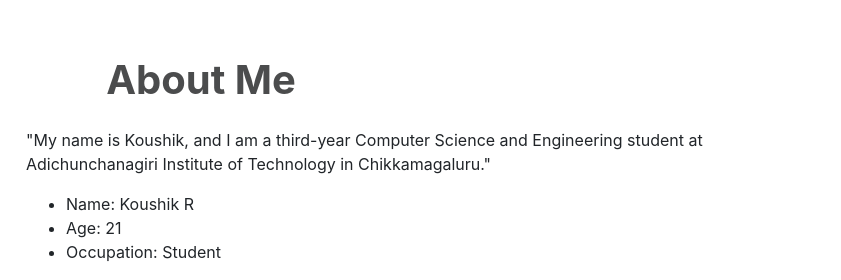
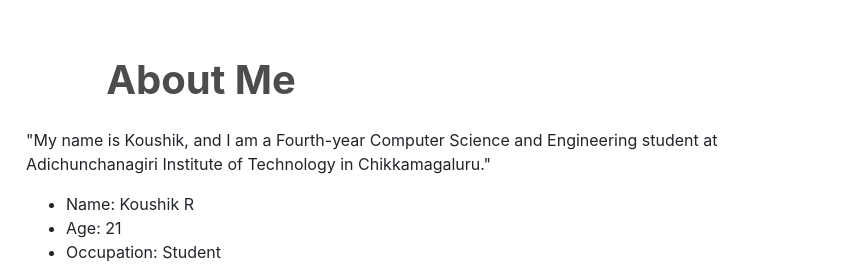
Before and after one commit to Koushikkoush/Portfolio, a plain HTML site: page index.html in a window 1280 px wide. Shown: the part 1400-1680 px from the top of the page, 439-1280 px from the left. Drawn offline with nearby package versions, Linux system fonts and the light colour scheme.

Commit message:
Update index.html

```diff
--- a/index.html
+++ b/index.html
@@ -66,7 +66,7 @@
                     <img src="assets/img/WhatsApp Image 2024-05-30 at 00.11.10_2142f652.jpg" class="imageAboutPage" alt="">
                 </div>
                 <div class="col-lg-8">
-                    <p>"My name is Koushik, and I am a third-year Computer Science and Engineering student at Adichunchanagiri Institute of Technology in Chikkamagaluru."</p>
+                    <p>"My name is Koushik, and I am a Fourth-year Computer Science and Engineering student at Adichunchanagiri Institute of Technology in Chikkamagaluru."</p>
                     <div class="row mt-3">
                         <div class="col-md-6">
                             <ul>
```
